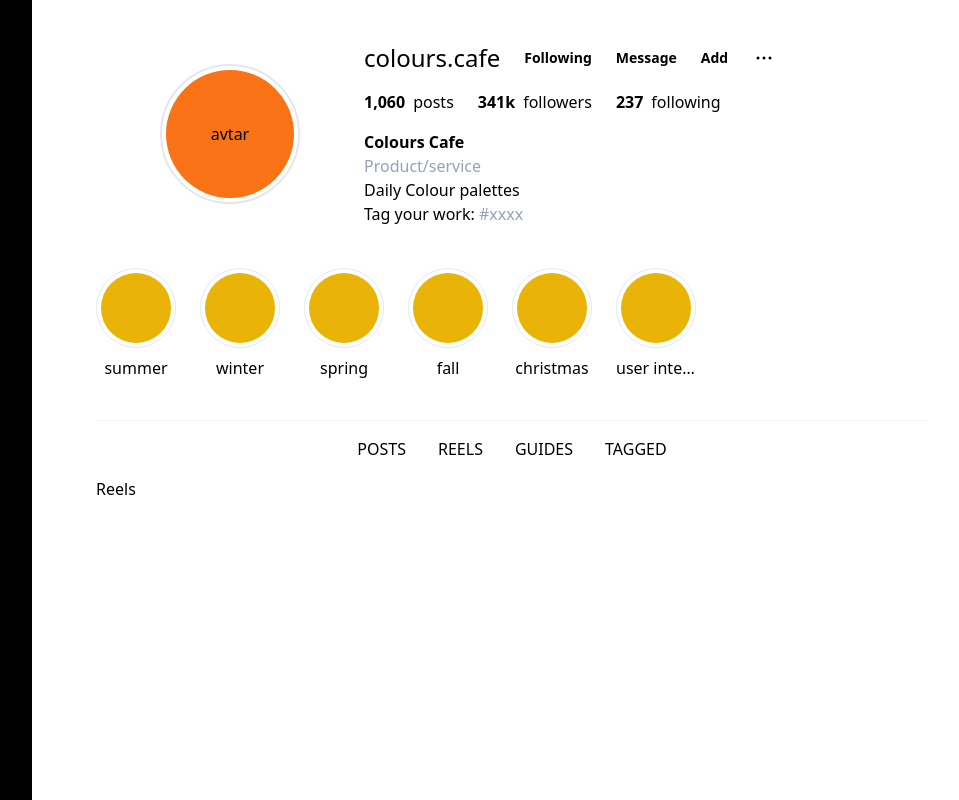
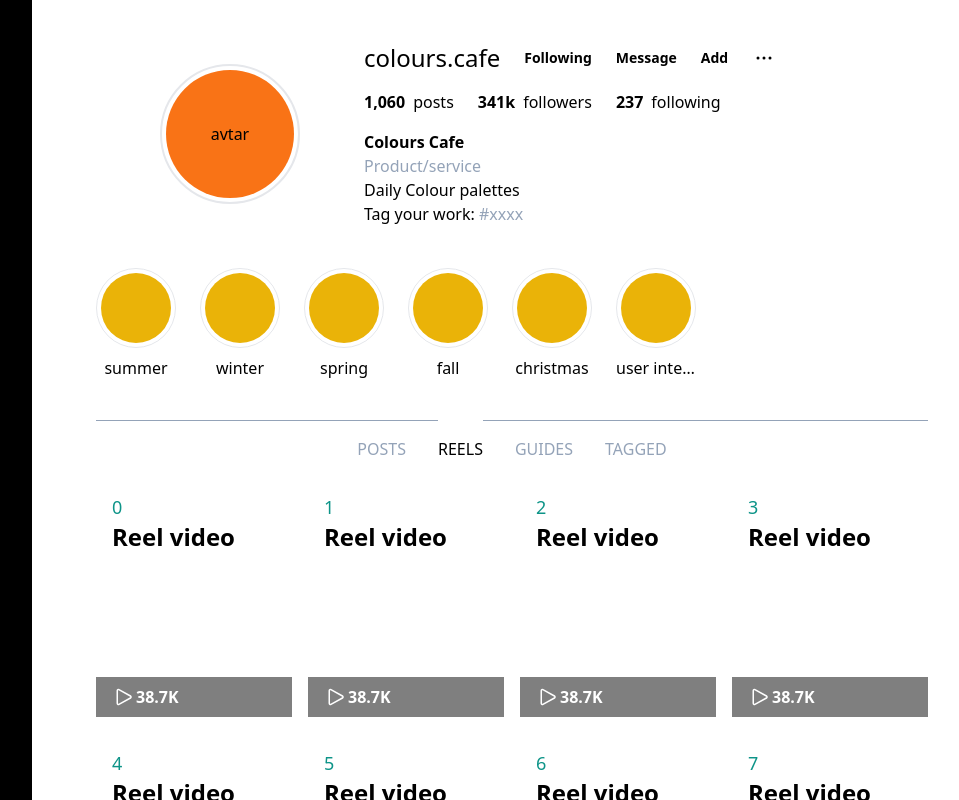
Before and after one commit to dukemai/instagram-tailwind, a Next.js app: page /1/reels in a window 1280 px wide. Shown: the whole page, without its empty margins (224-1183 px from the left). Built offline with nearby package versions, Linux system fonts and the light colour scheme.

Commit message:
working on posts and reels

```diff
--- a/app/Menu.tsx
+++ b/app/Menu.tsx
@@ -1,5 +1,6 @@
 import Link from "next/link";
 import { FunctionComponent } from "react";
+import { usePathname, useRouter, useSelectedLayoutSegment } from "next/navigation";
 
 interface MenuProps {
 
--- a/app/[slug]/Header.tsx
+++ b/app/[slug]/Header.tsx
@@ -1,3 +1,5 @@
+"use client";
+
 import Link from "next/link";
 import { FunctionComponent } from "react";
 import Tab from "./Tab";
@@ -24,8 +26,8 @@
 ];
 
 const Header: FunctionComponent<HeaderProps> = ({ slug, selectedPage }) => {
-  const pathName = usePathname()
-  console.log(pathName);
+  const pathName = usePathname();
+
   return (
     <>
       <div className="mt-8 flex items-center">
@@ -100,15 +102,29 @@
           </li>
         ))}
       </ul>
-      <div className="border-t mt-10 border-slate-100">
+      <div className="border-t mt-10 border-slate-400">
         <ul className="flex items-center justify-center gap-8 uppercase">
-          {paths.map((path) => (
-            <li key={path.path}>
-              <Link className={`py-4 block`} href={`/${slug}${path.path}`}>
-                {path.label}
-              </Link>
-            </li>
-          ))}
+          {paths.map((path) => {
+            const route = `/${slug}${path.path}`;
+            return (
+              <li className="relative" key={path.path}>
+                {pathName === route && (
+                  <span
+                    style={{ marginTop: -1 }}
+                    className="absolute border-t border-white w-full"
+                  ></span>
+                )}
+                <Link
+                  className={`py-4 block ${
+                    pathName === route ? "" : "text-slate-400"
+                  }`}
+                  href={route}
+                >
+                  {path.label}
+                </Link>
+              </li>
+            );
+          })}
         </ul>
       </div>
     </>
--- a/app/[slug]/layout.tsx
+++ b/app/[slug]/layout.tsx
@@ -7,7 +7,7 @@
   },
 }) {
   return (
-    <div className="pl-16 max-w-4xl">
+    <div className="pl-16 max-w-4xl h-screen overflow-y-scroll">
       <Header slug={props.params.slug} />
       {props.children}
     </div>
--- a/app/[slug]/page.tsx
+++ b/app/[slug]/page.tsx
@@ -1,11 +1,24 @@
 import { FunctionComponent } from "react";
 
-interface DetailPageProps {
-
-}
-
+interface DetailPageProps {}
+const tiles = [...new Array(12).keys()];
 const DetailPage: FunctionComponent<DetailPageProps> = () => {
-  return (<div>Detail Page</div>);
-}
+  return (
+    <div className="grid grid-cols-3 gap-4">
+      {tiles.map((t, index) => (
+        <div className="w-full h-40 bg-white text-black p-4" key={index}>
+          <div className="text-teal-600 text-lg">{index}</div>
+          <div className="text-2xl font-semibold">
+            The
+            <br />
+            Best
+            <br />
+            Works
+          </div>
+        </div>
+      ))}
+    </div>
+  );
+};
 
 export default DetailPage;
--- a/app/[slug]/reels/page.tsx
+++ b/app/[slug]/reels/page.tsx
@@ -1,11 +1,39 @@
 import { FunctionComponent } from "react";
 
-interface PageProps {
+interface PageProps {}
 
-}
-
+const tiles = [...new Array(12).keys()];
 const Page: FunctionComponent<PageProps> = () => {
-  return (<div>Reels</div>);
-}
+  return (
+    <div className="grid grid-cols-4 gap-4">
+      {tiles.map((t, index) => (
+        <div
+          className="w-full h-60 bg-white text-black p-4 relative"
+          key={index}
+        >
+          <div className="text-teal-600 text-lg">{index}</div>
+          <div className="text-2xl font-semibold">Reel video</div>
+          <div className="absolute flex bottom-0 bg-black/[0.5] left-0 w-full pl-4 py-2 text-white font-bold">
+            <svg
+              xmlns="http://www.w3.org/2000/svg"
+              fill="none"
+              viewBox="0 0 24 24"
+              strokeWidth={1.5}
+              stroke="currentColor"
+              className="w-6 h-6"
+            >
+              <path
+                strokeLinecap="round"
+                strokeLinejoin="round"
+                d="M5.25 5.653c0-.856.917-1.398 1.667-.986l11.54 6.348a1.125 1.125 0 010 1.971l-11.54 6.347a1.125 1.125 0 01-1.667-.985V5.653z"
+              />
+            </svg>
+            38.7K
+          </div>
+        </div>
+      ))}
+    </div>
+  );
+};
 
 export default Page;
--- a/tsconfig.json
+++ b/tsconfig.json
@@ -1,6 +1,6 @@
 {
   "compilerOptions": {
-    "target": "es5",
+    "target": "es2015",
     "lib": ["dom", "dom.iterable", "esnext"],
     "allowJs": true,
     "skipLibCheck": true,
```
